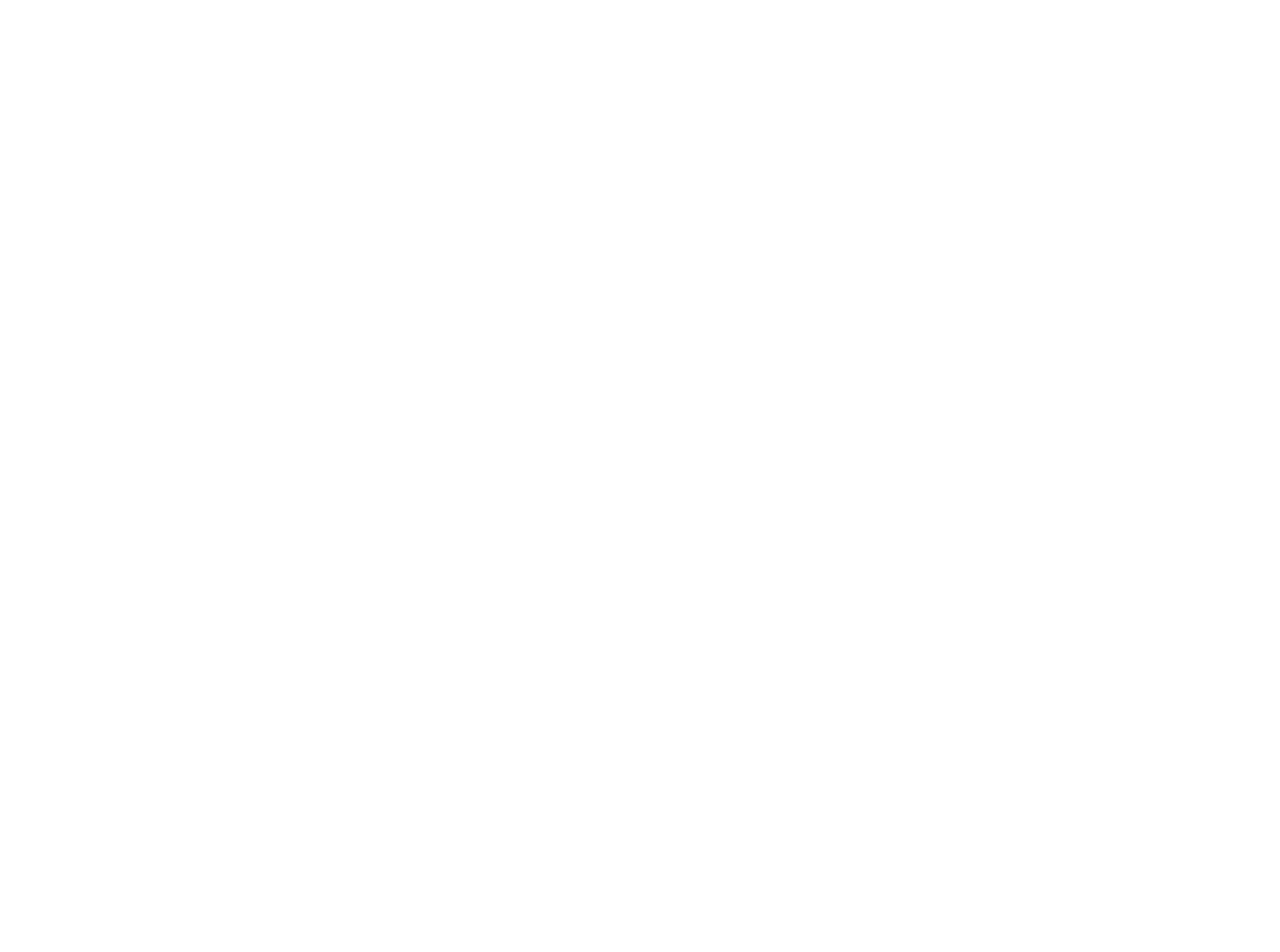
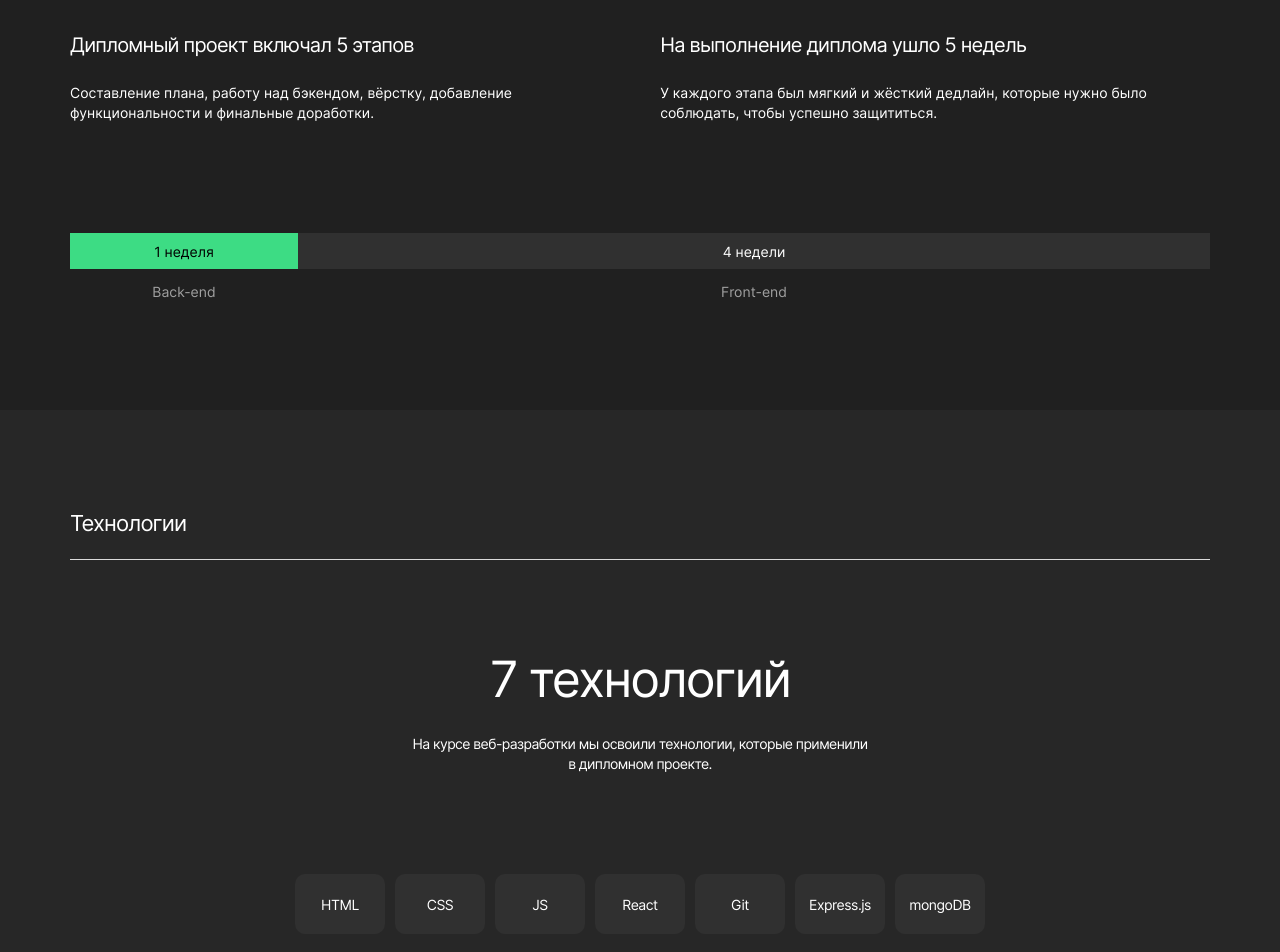
Before and after one commit to Dima-Penzev/movies-explorer-frontend, a React (Create React App) app: page / in a window 1280 px wide. Shown: the part 846-1798 px from the top of the page. Before the commit the page ends 800 px from the top, so only its background shows below. Built offline with nearby package versions, Linux system fonts and the light colour scheme.

Commit message:
made section techs

```diff
--- /dev/null
+++ b/src/components/AboutProject/AboutProject.js
@@ -0,0 +1,33 @@
+import s from "./AboutProject.module.css";
+
+export default function AboutProject() {
+  return (
+    <div className={s.about__container}>
+      <h2 className={s.about__title}>О проекте</h2>
+      <div className={s.about__content}>
+        <div className={s.about__inner}>
+          <p className={s.about__subtitle}>Дипломный проект включал 5 этапов</p>
+          <p className={s.about__text}>
+            Составление плана, работу над бэкендом, вёрстку, добавление
+            функциональности и финальные доработки.
+          </p>
+        </div>
+        <div>
+          <p className={s.about__subtitle}>
+            На выполнение диплома ушло 5 недель
+          </p>
+          <p className={s.about__text}>
+            У каждого этапа был мягкий и жёсткий дедлайн, которые нужно было
+            соблюдать, чтобы успешно защититься.
+          </p>
+        </div>
+      </div>
+      <div className={s.about__table}>
+        <p className={s.about__one}>1 неделя</p>
+        <p className={s.about__four}>4 недели</p>
+        <p className={s.about__area}>Back-end</p>
+        <p className={s.about__area}>Front-end</p>
+      </div>
+    </div>
+  );
+}
--- /dev/null
+++ b/src/components/AboutProject/AboutProject.module.css
@@ -0,0 +1,168 @@
+.about__container {
+  padding: 70px 18px;
+}
+
+.about__title {
+  margin: 0;
+  padding-bottom: 28px;
+  margin-bottom: 60px;
+  border-bottom: 1px solid #dadada;
+  color: #fff;
+  font-size: 18px;
+  font-style: normal;
+  font-weight: 400;
+  line-height: normal;
+  letter-spacing: -0.72px;
+}
+
+.about__inner {
+  margin-bottom: 56px;
+}
+
+.about__subtitle {
+  margin: 0;
+  margin-bottom: 16px;
+  color: #fff;
+  font-size: 18px;
+  font-style: normal;
+  font-weight: 400;
+  line-height: normal;
+  letter-spacing: -0.72px;
+}
+
+.about__text {
+  margin: 0;
+  color: #fff;
+  font-size: 11px;
+  font-style: normal;
+  font-weight: 400;
+  line-height: 17px;
+}
+
+.about__table {
+  margin-top: 58px;
+  display: grid;
+  grid-template-columns: 100px 1fr;
+  grid-template-rows: 35px 23px;
+  /* align-items: center;
+  justify-items: center; */
+}
+
+.about__one {
+  margin: 0;
+  color: #000;
+  font-size: 11px;
+  font-style: normal;
+  font-weight: 400;
+  line-height: normal;
+  background-color: #3ddc84;
+  width: 100%;
+  min-height: 100%;
+  text-align: center;
+  padding-top: 10px;
+  box-sizing: border-box;
+}
+
+.about__four {
+  margin: 0;
+  color: #fff;
+  font-size: 11px;
+  font-style: normal;
+  font-weight: 400;
+  line-height: normal;
+  background-color: #303030;
+  width: 100%;
+  min-height: 100%;
+  text-align: center;
+  padding-top: 10px;
+  box-sizing: border-box;
+}
+
+.about__area {
+  margin: 0;
+  color: #a0a0a0;
+  text-align: center;
+  font-size: 11px;
+  font-style: normal;
+  font-weight: 400;
+  line-height: normal;
+  align-self: end;
+}
+
+@media (min-width: 768px) {
+  .about__container {
+    padding: 90px 50px;
+  }
+
+  .about__title {
+    font-size: 22px;
+    padding-bottom: 23px;
+    margin-bottom: 70px;
+    letter-spacing: -0.88px;
+  }
+
+  .about__content {
+    display: flex;
+    column-gap: 36px;
+  }
+
+  .about__inner {
+    margin-bottom: 0;
+  }
+
+  .about__subtitle {
+    margin-bottom: 22px;
+    font-size: 20px;
+    letter-spacing: -0.8px;
+  }
+
+  .about__text {
+    font-size: 12px;
+    line-height: 18px;
+  }
+
+  .about__table {
+    margin-top: 92px;
+    grid-template-columns: 140px 1fr;
+    grid-template-rows: 36px 31px;
+  }
+
+  .about__one {
+    font-size: 14px;
+  }
+
+  .about__four {
+    font-size: 14px;
+  }
+
+  .about__area {
+    font-size: 14px;
+  }
+}
+
+@media (min-width: 1280px) {
+  .about__container {
+    box-sizing: border-box;
+    padding: 110px 70px;
+    max-width: 1280px;
+    margin: 0 auto;
+  }
+
+  .about__subtitle {
+    margin-bottom: 26px;
+  }
+
+  .about__text {
+    font-size: 14px;
+    line-height: 20px;
+  }
+
+  .about__content {
+    column-gap: 53px;
+  }
+
+  .about__table {
+    margin-top: 110px;
+    grid-template-columns: 228px 1fr;
+  }
+}
--- a/src/components/App/App.module.css
+++ b/src/components/App/App.module.css
@@ -1,10 +1,9 @@
 .root {
   min-height: 100vh;
-  max-width: 1280px;
+  max-width: 100%;
   background-color: #202020;
   font-family: "Inter", "Arial", sans-serif;
   font-style: normal;
-  margin: 0 auto;
   /* -moz-osx-font-smoothing: grayscale;
   -webkit-font-smoothing: antialiased;
   -webkit-text-size-adjust: 100%;
--- a/src/components/Main/Main.js
+++ b/src/components/Main/Main.js
@@ -1,9 +1,13 @@
+import AboutProject from "../AboutProject/AboutProject";
 import Promo from "../Promo/Promo";
+import Techs from "../Techs/Techs";
 
 export default function Main() {
   return (
     <>
       <Promo />
+      <AboutProject />
+      <Techs />
     </>
   );
 }
--- a/src/components/NavTab/NavTab.js
+++ b/src/components/NavTab/NavTab.js
@@ -6,7 +6,7 @@
   return (
     <header className={s.header__container}>
       <img className={s.header__image} src={logo} alt="логотип" />
-      <nav>
+      <nav className={s.header__nav}>
         <Link className={s.header__auth}>Регистрация</Link>
         <Link className={s.header__entry}>Войти</Link>
       </nav>
--- a/src/components/NavTab/NavTab.module.css
+++ b/src/components/NavTab/NavTab.module.css
@@ -8,6 +8,10 @@
 
 .header__image {
   display: block;
+}
+
+.header__nav {
+  margin-bottom: 3px;
 }
 
 .header__auth {
@@ -22,7 +26,7 @@
 
 .header__entry {
   text-decoration: none;
-  padding: 5px 12px;
+  padding: 7px 12px;
   color: #000;
   font-size: 10px;
   font-style: normal;
--- a/src/components/Promo/Promo.js
+++ b/src/components/Promo/Promo.js
@@ -4,10 +4,15 @@
 
 export default function Promo() {
   return (
+    <div className={s.promo__background}>
       <div className={s.promo__container}>
         <NavTab />
         <div className={s.promo__content}>
-        <img className={s.promo__image} src={mainLogo} alt="главный логотип" />
+          <img
+            className={s.promo__image}
+            src={mainLogo}
+            alt="главный логотип"
+          />
           <h1 className={s.promo__title}>
             Учебный проект студента факультета Веб-разработки.
           </h1>
@@ -17,5 +22,6 @@
           <button className={s.promo__button}>Узнать больше</button>
         </div>
       </div>
+    </div>
   );
 }
--- a/src/components/Promo/Promo.module.css
+++ b/src/components/Promo/Promo.module.css
@@ -1,5 +1,8 @@
+.promo__background {
+  background-color: #073042;
+}
+
 .promo__container {
-  background-color: #073042;
   padding-left: 14px;
   padding-right: 14px;
   padding-bottom: 30px;
@@ -19,7 +22,7 @@
 
 .promo__text {
   margin: 0 auto;
-  margin-bottom: 80px;
+  margin-bottom: 79px;
   max-width: 260px;
   color: #fff;
   text-align: center;
@@ -68,6 +71,7 @@
     font-size: 40px;
     line-height: 50px;
     max-width: 680px;
+    letter-spacing: 0;
   }
 
   .promo__text {
@@ -77,6 +81,9 @@
 
 @media (min-width: 1280px) {
   .promo__container {
+    max-width: 1280px;
+    box-sizing: border-box;
+    margin: 0 auto;
     padding-left: 70px;
     padding-right: 70px;
     padding-bottom: 75px;
@@ -97,6 +104,10 @@
     margin: 0;
     text-align: left;
     margin-bottom: 36px;
+    font-size: 50px;
+    line-height: 58px;
+    max-width: 640px;
+    letter-spacing: 0.05px;
   }
 
   .promo__text {
@@ -114,7 +125,7 @@
 
   .promo__button {
     margin: 0;
-    margin-top: 84px;
+    margin-top: 83px;
     grid-area: button;
     justify-self: start;
   }
--- /dev/null
+++ b/src/components/Techs/Techs.js
@@ -0,0 +1,25 @@
+import s from "./Techs.module.css";
+
+export default function Techs() {
+  return (
+    <div className={s.techs__background}>
+      <div className={s.techs__container}>
+        <h2 className={s.techs__title}>Технологии</h2>
+        <p className={s.techs__subtitle}>7 технологий</p>
+        <p className={s.techs__text}>
+          На курсе веб-разработки мы освоили технологии, которые применили в
+          дипломном проекте.
+        </p>
+        <ul className={s.techs__list}>
+          <li className={s.techs__item}>HTML</li>
+          <li className={s.techs__item}>CSS</li>
+          <li className={s.techs__item}>JS</li>
+          <li className={s.techs__item}>React</li>
+          <li className={s.techs__item}>Git</li>
+          <li className={s.techs__item}>Express.js</li>
+          <li className={s.techs__item}>mongoDB</li>
+        </ul>
+      </div>
+    </div>
+  );
+}
--- /dev/null
+++ b/src/components/Techs/Techs.module.css
@@ -0,0 +1,141 @@
+.techs__container {
+  padding: 70px 18px;
+}
+
+.techs__title {
+  margin: 0;
+  padding-bottom: 28px;
+  margin-bottom: 60px;
+  border-bottom: 1px solid #dadada;
+  color: #fff;
+  font-size: 18px;
+  font-style: normal;
+  font-weight: 400;
+  line-height: normal;
+  letter-spacing: -0.72px;
+}
+
+.techs__subtitle {
+  margin: 0;
+  margin-bottom: 24px;
+  color: #fff;
+  text-align: center;
+  font-size: 30px;
+  font-style: normal;
+  font-weight: 400;
+  line-height: normal;
+  letter-spacing: -1.2px;
+}
+
+.techs__text {
+  margin: 0;
+  color: #fff;
+  text-align: center;
+  font-size: 11px;
+  font-style: normal;
+  font-weight: 400;
+  line-height: 16px;
+  letter-spacing: -0.44px;
+}
+
+.techs__list {
+  list-style: none;
+  margin: 0 auto;
+  margin-top: 50px;
+  padding: 0;
+  display: flex;
+  flex-wrap: wrap;
+  gap: 10px;
+  max-width: 178px;
+}
+
+.techs__item {
+  padding-top: 22px;
+  box-sizing: border-box;
+  color: #fff;
+  text-align: center;
+  font-size: 12px;
+  font-style: normal;
+  font-weight: 400;
+  line-height: normal;
+  letter-spacing: -0.48px;
+  border-radius: 10px;
+  background-color: #303030;
+  min-width: 84px;
+  min-height: 57px;
+}
+
+@media (min-width: 768px) {
+  .techs__background {
+    background-color: #272727;
+  }
+  .techs__container {
+    padding: 90px 50px;
+  }
+
+  .techs__title {
+    font-size: 22px;
+    padding-bottom: 23px;
+    margin-bottom: 80px;
+    letter-spacing: -0.88px;
+  }
+
+  .techs__subtitle {
+    margin-bottom: 24px;
+    text-align: center;
+    font-size: 50px;
+    line-height: 58px;
+    letter-spacing: -2px;
+  }
+
+  .techs__text {
+    font-size: 12px;
+    line-height: 18px;
+    letter-spacing: -0.48px;
+    max-width: 460px;
+    margin: 0 auto;
+  }
+
+  .techs__list {
+    margin-top: 83px;
+    max-width: fit-content;
+  }
+
+  .techs__item {
+    padding-top: 20px;
+  }
+}
+
+@media (min-width: 1280px) {
+  .techs__container {
+    box-sizing: border-box;
+    padding: 100px 70px;
+    max-width: 1280px;
+    margin: 0 auto;
+  }
+
+  .techs__title {
+    margin-bottom: 90px;
+  }
+
+  .techs__subtitle {
+    margin-bottom: 26px;
+  }
+
+  .techs__text {
+    font-size: 14px;
+    line-height: 20px;
+    letter-spacing: -0.56px;
+  }
+
+  .techs__list {
+    margin-top: 100px;
+  }
+
+  .techs__item {
+    padding-top: 22px;
+    font-size: 14px;
+    min-width: 90px;
+    min-height: 60px;
+  }
+}
```
Lines whose indentation alone changed are shown as unchanged.
